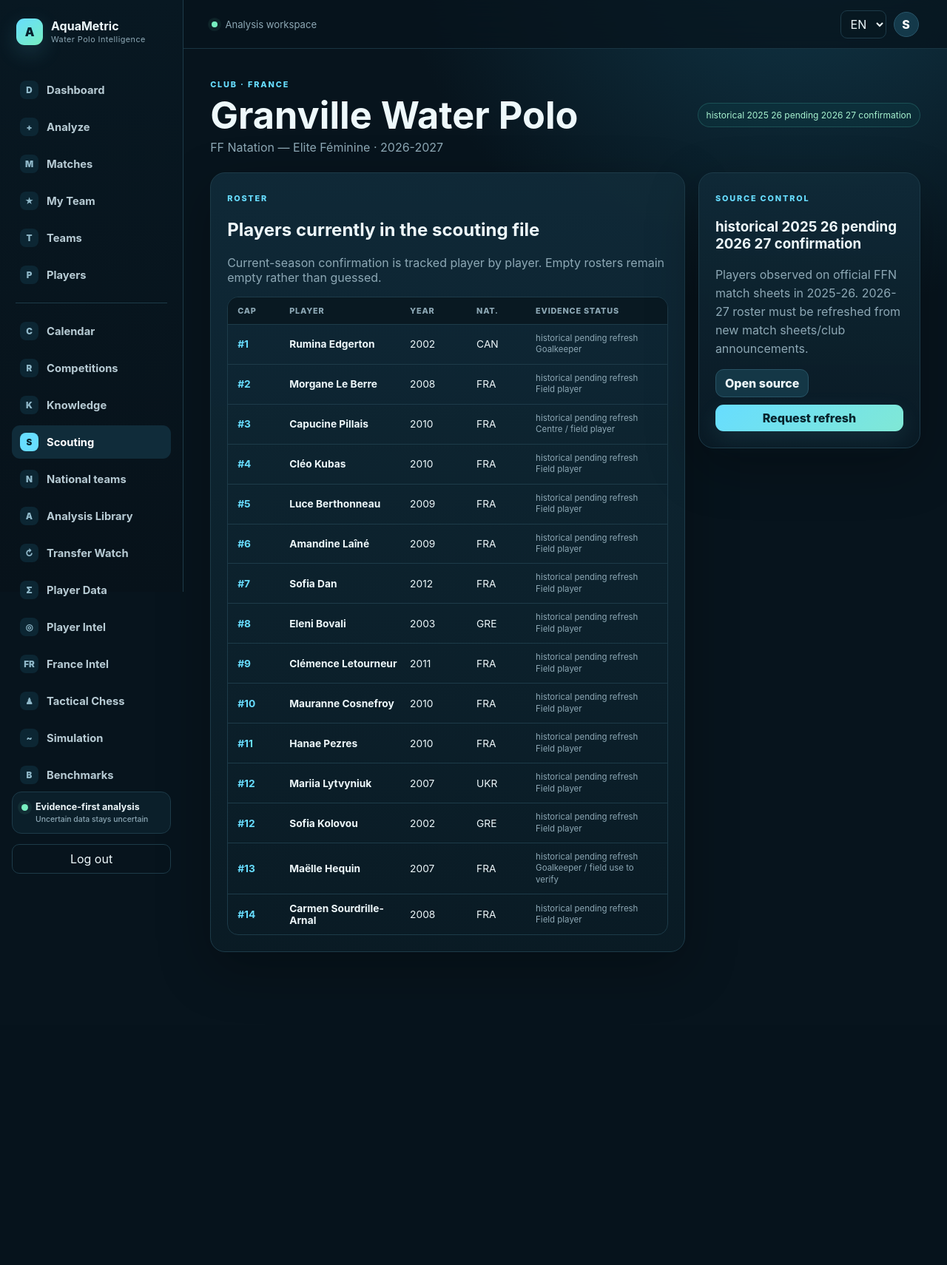
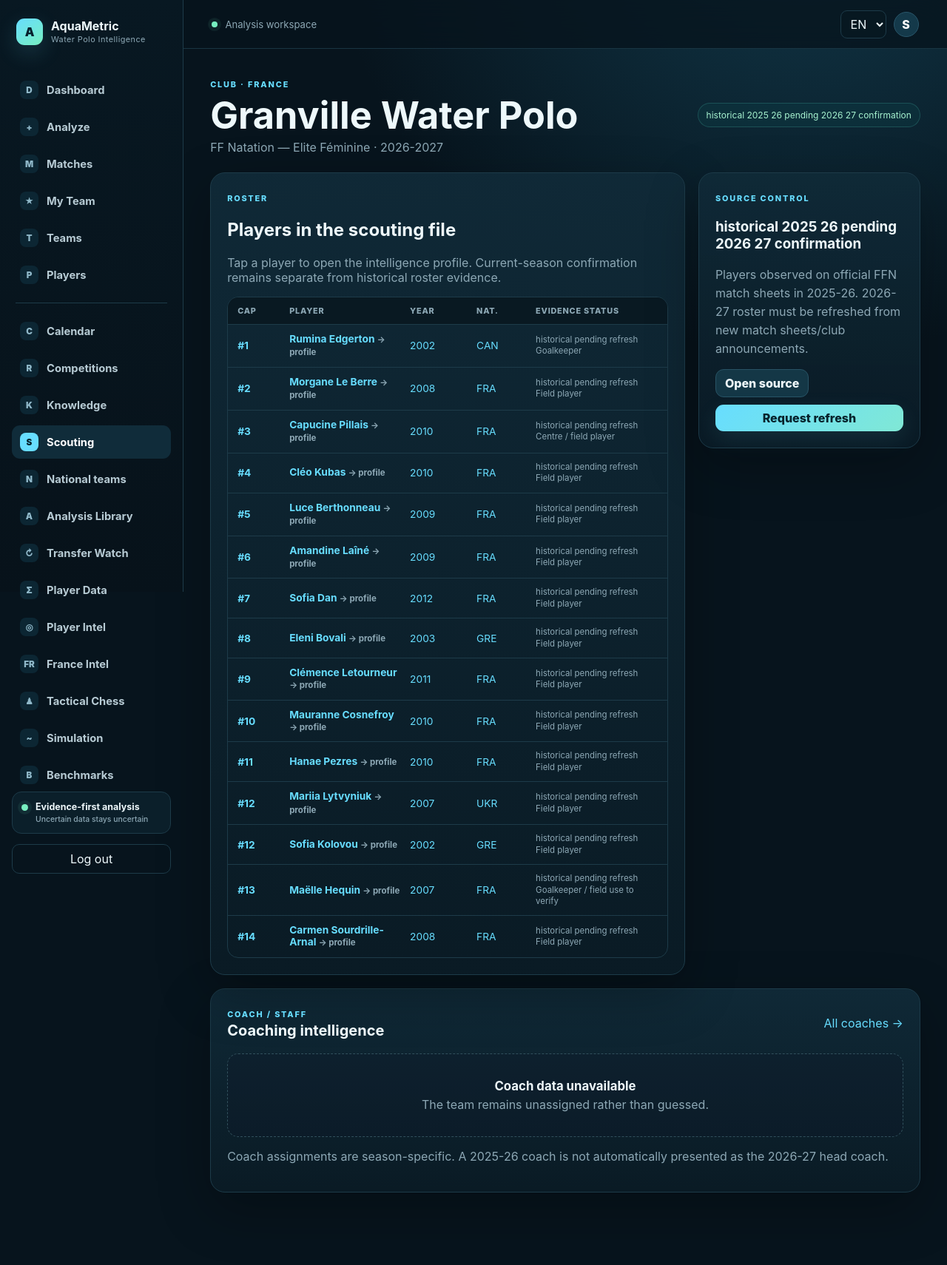
Before and after one commit to azertyuiop95200/aquametric-Waterpolo, a FastAPI app: page /scouting/1 in a window 1280 px wide. Shown: the whole page at 74% size. Before the commit the page ends 1287 px from the top, so only its background shows below. Run offline with FastAPI, Linux system fonts and the light colour scheme; the visitor is signed in with stand-in values (Sample User, id 1); data comes from the database, SQL or seed files in the repository; tables that the repository leaves empty hold one stand-in row (values such as "Sample post").

Commit message:
Make scouting players clickable and add season-specific coach profiles

```diff
--- a/source/templates/scouting_detail.html
+++ b/source/templates/scouting_detail.html
@@ -1,6 +1,10 @@
 {% extends "base.html" %}{% block content %}
 <section class="page-head scout-detail-hero"><div><span class="eyebrow">{{ scout_team.team_type|replace('_',' ') }} · {{ scout_team.country }}</span><h1>{{ scout_team.name }}</h1><p>{{ scout_team.competition }} · {{ scout_team.season_label }}</p></div><div class="trust-badge">{{ scout_team.roster_status|replace('_',' ') }}</div></section>
-<div class="scout-detail-grid"><section class="panel"><span class="eyebrow">ROSTER</span><h2>Players currently in the scouting file</h2><p class="muted">Current-season confirmation is tracked player by player. Empty rosters remain empty rather than guessed.</p>{% if players %}<div class="roster-table"><div class="roster-head"><span>Cap</span><span>Player</span><span>Year</span><span>Nat.</span><span>Evidence status</span></div>{% for p in players %}<div class="roster-row"><b>#{{ p.cap_number if p.cap_number is not none else '—' }}</b><strong>{{ p.name }}</strong><span>{{ p.birth_year or '—' }}</span><span>{{ p.nationality or '—' }}</span><small>{{ p.current_status|replace('_',' ') }}<br>{{ p.role }}</small></div>{% endfor %}</div>{% else %}<div class="empty-state"><b>Roster refresh queued</b><p>AquaMetric has the team/fixture source but no sufficiently reliable player list yet.</p></div>{% endif %}</section>
+<div class="scout-detail-grid"><section class="panel"><span class="eyebrow">ROSTER</span><h2>Players in the scouting file</h2><p class="muted">Tap a player to open the intelligence profile. Current-season confirmation remains separate from historical roster evidence.</p>{% if players %}<div class="roster-table"><div class="roster-head"><span>Cap</span><span>Player</span><span>Year</span><span>Nat.</span><span>Evidence status</span></div>{% for p in players %}<a class="roster-row roster-link" href="/intelligence/player?name={{p.name|urlencode}}"><b>#{{ p.cap_number if p.cap_number is not none else '—' }}</b><strong>{{ p.name }} <small>→ profile</small></strong><span>{{ p.birth_year or '—' }}</span><span>{{ p.nationality or '—' }}</span><small>{{ p.current_status|replace('_',' ') }}<br>{{ p.role }}</small></a>{% endfor %}</div>{% else %}<div class="empty-state"><b>Roster refresh required</b><p>AquaMetric has the team/fixture source but no sufficiently reliable player list yet. It stays empty rather than guessed.</p></div>{% endif %}</section>
 <aside class="panel source-card"><span class="eyebrow">SOURCE CONTROL</span><h3>{{ scout_team.roster_status|replace('_',' ') }}</h3><p>{{ scout_team.source_note }}</p><a class="btn secondary small" href="{{ scout_team.source_url }}" target="_blank" rel="noopener">Open source</a><form method="post" action="/scouting/request"><input type="hidden" name="request_type" value="team"><input type="hidden" name="query" value="Refresh {{ scout_team.name }} roster for {{ scout_team.season_label }}"><input type="hidden" name="source_hint" value="{{ scout_team.source_url }}"><button class="btn small">Request refresh</button></form></aside></div>
+<section class="panel"><div class="section-head"><div><span class="eyebrow">COACH / STAFF</span><h2>Coaching intelligence</h2></div><a class="mini-link" href="/coaches">All coaches →</a></div><div id="coach-grid" class="evaluation-grid" data-team-id="{{scout_team.id}}"><div class="empty-state"><b>Loading verified coach records…</b></div></div><p class="muted">Coach assignments are season-specific. A 2025-26 coach is not automatically presented as the 2026-27 head coach.</p></section>
 {% if fixtures %}<section class="panel"><span class="eyebrow">2026–27</span><h2>Official fixtures involving this team</h2><div class="fixture-list">{% for f in fixtures %}<article class="fixture-row"><div><small>{{ f.start_text }}</small><b>{{ f.home_team }}</b><span>vs</span><b>{{ f.away_team }}</b></div><span class="source-pill">FFN</span></article>{% endfor %}</div></section>{% endif %}
+<script>
+(async function(){const box=document.getElementById('coach-grid');if(!box)return;try{const r=await fetch('/api/scouting/'+box.dataset.teamId+'/coaches',{credentials:'same-origin'});const d=await r.json();if(!d.coaches||!d.coaches.length){box.innerHTML='<div class="empty-state"><b>Coach not confirmed</b><p>No sufficiently reliable coach assignment is stored for this team/season yet.</p></div>';return;}box.innerHTML=d.coaches.map(c=>`<article class="evaluation-card"><div class="evaluation-top"><div><a class="profile-link" href="${c.profile_url}"><b>${c.name}</b></a><small>${c.role} · ${c.season}</small></div><span class="trust-badge">${Math.round(c.confidence*100)}%</span></div><p>${c.status.replaceAll('_',' ')}</p><small>${c.source_tier}</small></article>`).join('');}catch(e){box.innerHTML='<div class="empty-state"><b>Coach data unavailable</b><p>The team remains unassigned rather than guessed.</p></div>';}})();
+</script>
 {% endblock %}
```
